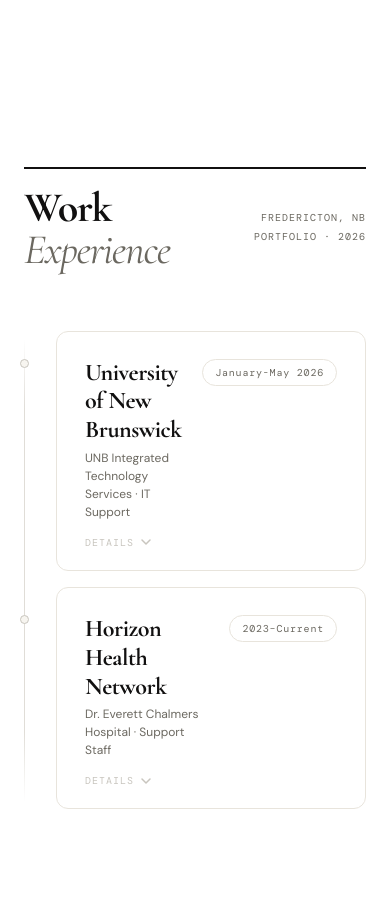
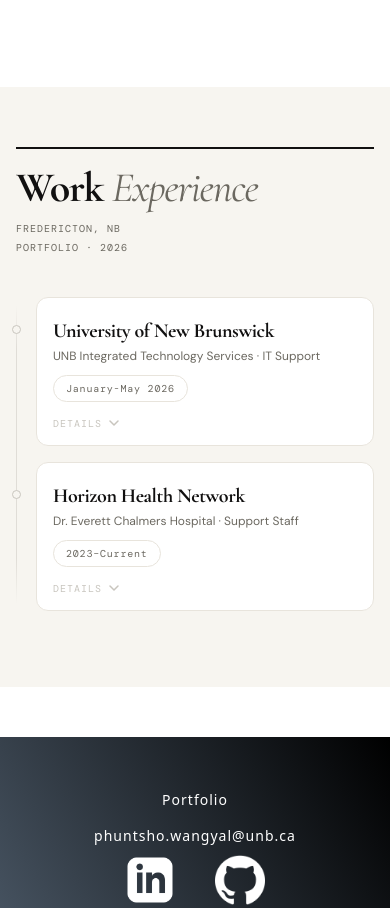
Before and after one commit to phuntshoWangyal/Personal-Portfolio, a plain HTML site: page index.html in a window 390 px wide. Shown: the part 2300-3208 px from the top of the page. Drawn offline with nearby package versions, Linux system fonts and the light colour scheme; a web font is replaced by a local one.

Commit message:
Added mobile responsiveness

```diff
--- a/workExpStyle.css
+++ b/workExpStyle.css
@@ -2,7 +2,7 @@
 
 /* ── Work Experience Section ── */
 #contact {
-    background-color: white;
+    background-color: #f7f5f0;
     padding: 80px 24px;
 }
 
@@ -217,7 +217,7 @@
 }
 
 .work-details.details-open {
-    max-height: 300px;
+    max-height: 600px;
     opacity: 1;
 }
 
@@ -273,3 +273,54 @@
 .work-toggle svg { transition: transform 0.35s cubic-bezier(0.4,0,0.2,1); }
 .work-card:hover .work-toggle { color: #6b6860; }
 .work-card.card-open .work-toggle svg { transform: rotate(180deg); }
+
+/* ── Mobile Responsiveness ── */
+@media (max-width: 600px) {
+    #contact {
+        padding: 60px 16px;
+    }
+
+    .work-header {
+        flex-direction: column;
+        gap: 10px;
+        margin-bottom: 40px;
+    }
+
+    .work-header-meta {
+        text-align: left;
+    }
+
+    .work-timeline {
+        padding-left: 20px;
+    }
+
+    .work-job::before {
+        left: -24px;
+    }
+
+    .work-card-body {
+        padding: 18px 16px 14px;
+    }
+
+    .work-card-top {
+        flex-direction: column;
+        gap: 10px;
+    }
+
+    .work-badge {
+        align-self: flex-start;
+    }
+
+    .work-company {
+        font-size: 20px;
+    }
+
+    .work-details-inner {
+        padding: 14px 16px 18px;
+    }
+
+    .work-detail-list li {
+        grid-template-columns: 24px 1fr;
+        font-size: 12.5px;
+    }
+}
```
